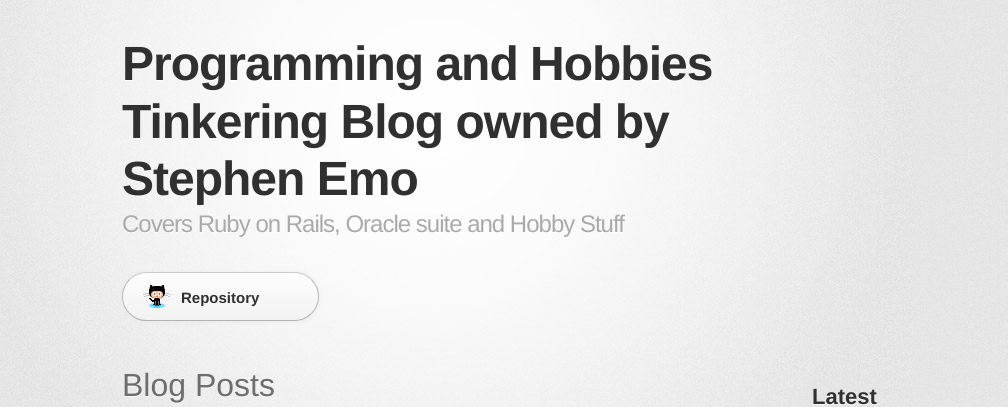
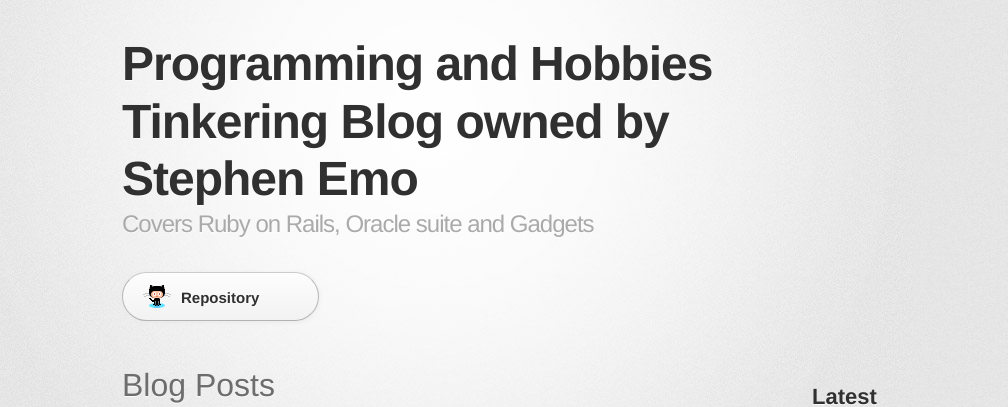
Before and after one commit to emomonkey/emomonkey.github.io, a Jekyll site: the page built from index.html, in a window 1280 px wide and 900 px high. Shown: the top 407 px of the window, without its empty margins (208-1216 px from the left). Built offline with Jekyll 4.4.1, drawn with Linux system fonts in a browser that asks for light colours; some web fonts are replaced; the list of posts is cut into pages by our own code.

Commit message:
update link

```diff
--- a/index.html
+++ b/index.html
@@ -31,7 +31,7 @@
 
       <header>
           <h1>Programming and Hobbies Tinkering Blog owned by Stephen Emo</h1>
-          <h2>Covers Ruby on Rails, Oracle suite and Hobby Stuff</h2>
+          <h2>Covers Ruby on Rails, Oracle suite and Gadgets</h2>
       </header>
 
 
@@ -77,7 +77,7 @@
 
          <ul>
           <li><a href="https://uk.linkedin.com/pub/stephen-emo/60/308/54b">LinkedIn Profile</a></li>
-          <li><a href="http://www.propertytracker.co.uk">NI Property Tracking Site</a></li>
+          <li><a href="http://www.propertytrackerni.co.uk">NI Property Tracking Site</a></li>
          </ul>
          <a href="http://www.amazon.co.uk/gp/product/0321721330/ref=as_li_qf_sp_asin_il_tl?ie=UTF8&camp=1634&creative=6738&creativeASIN=0321721330&linkCode=as2&tag=emomblog-21"><img src="/assets/POOD.jpg" height="208px" width="139px"></a>
       </aside>
```
